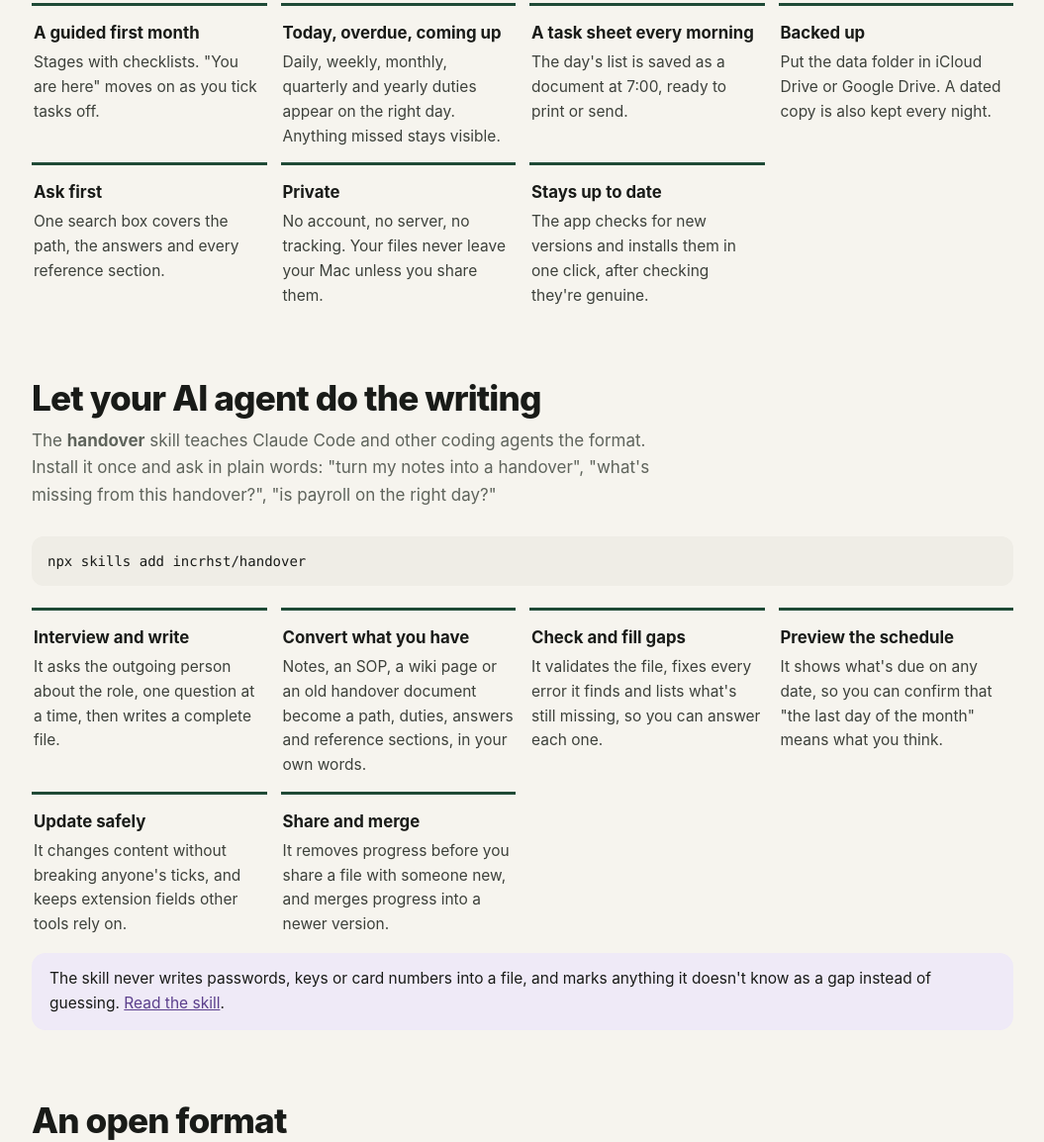
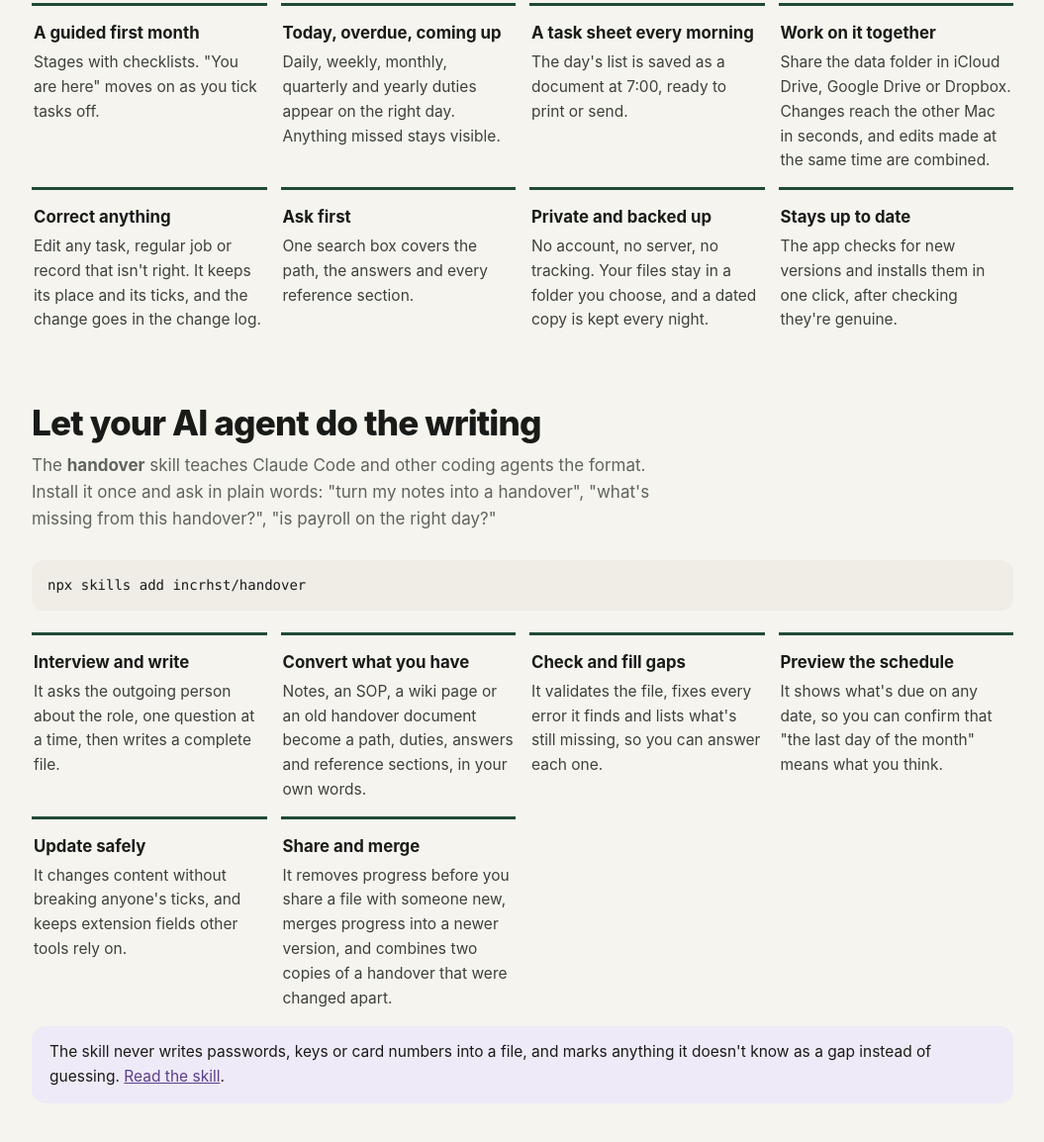
Before and after one commit to incrhst/handover, a plain HTML site: page site/index.html in a window 1280 px wide. Shown: the part 1515-2669 px from the top of the page at 99% size, without its empty margins (112-1167 px from the left). Drawn offline with Linux system fonts and the light colour scheme.

Commit message:
Website: working together and editing, for 0.9.0
Adds "Work on it together" and "Correct anything" to what the app does,
folds "Backed up" into "Private and backed up" to keep the grid even (and
drops "files never leave your Mac", which a shared cloud folder makes
untrue), and says the skill can combine two copies of a handover.

Co-Authored-By: Claude Opus 5.5 <noreply@anthropic.com>

```diff
--- a/site/index.html
+++ b/site/index.html
@@ -121,9 +121,10 @@ footer{padding:56px 0 64px;color:var(--ink-3);font-size:14.5px}
         <div class="feature"><h3>A guided first month</h3><p>Stages with checklists. "You are here" moves on as you tick tasks off.</p></div>
         <div class="feature"><h3>Today, overdue, coming up</h3><p>Daily, weekly, monthly, quarterly and yearly duties appear on the right day. Anything missed stays visible.</p></div>
         <div class="feature"><h3>A task sheet every morning</h3><p>The day's list is saved as a document at 7:00, ready to print or send.</p></div>
-        <div class="feature"><h3>Backed up</h3><p>Put the data folder in iCloud Drive or Google Drive. A dated copy is also kept every night.</p></div>
+        <div class="feature"><h3>Work on it together</h3><p>Share the data folder in iCloud Drive, Google Drive or Dropbox. Changes reach the other Mac in seconds, and edits made at the same time are combined.</p></div>
+        <div class="feature"><h3>Correct anything</h3><p>Edit any task, regular job or record that isn't right. It keeps its place and its ticks, and the change goes in the change log.</p></div>
         <div class="feature"><h3>Ask first</h3><p>One search box covers the path, the answers and every reference section.</p></div>
-        <div class="feature"><h3>Private</h3><p>No account, no server, no tracking. Your files never leave your Mac unless you share them.</p></div>
+        <div class="feature"><h3>Private and backed up</h3><p>No account, no server, no tracking. Your files stay in a folder you choose, and a dated copy is kept every night.</p></div>
         <div class="feature"><h3>Stays up to date</h3><p>The app checks for new versions and installs them in one click, after checking they're genuine.</p></div>
       </div>
     </div>
@@ -140,7 +141,7 @@ footer{padding:56px 0 64px;color:var(--ink-3);font-size:14.5px}
         <div class="feature"><h3>Check and fill gaps</h3><p>It validates the file, fixes every error it finds and lists what's still missing, so you can answer each one.</p></div>
         <div class="feature"><h3>Preview the schedule</h3><p>It shows what's due on any date, so you can confirm that "the last day of the month" means what you think.</p></div>
         <div class="feature"><h3>Update safely</h3><p>It changes content without breaking anyone's ticks, and keeps extension fields other tools rely on.</p></div>
-        <div class="feature"><h3>Share and merge</h3><p>It removes progress before you share a file with someone new, and merges progress into a newer version.</p></div>
+        <div class="feature"><h3>Share and merge</h3><p>It removes progress before you share a file with someone new, merges progress into a newer version, and combines two copies of a handover that were changed apart.</p></div>
       </div>
       <div class="note">The skill never writes passwords, keys or card numbers into a file, and marks anything it doesn't know as a gap instead of guessing. <a href="https://github.com/incrhst/handover/tree/main/skills/handover">Read the skill</a>.</div>
     </div>
```
